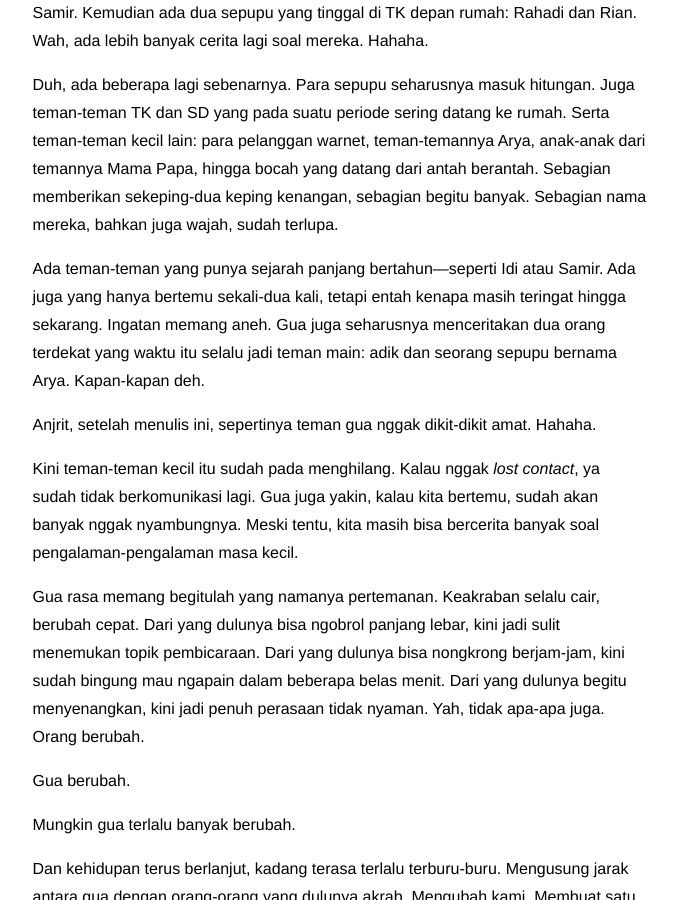
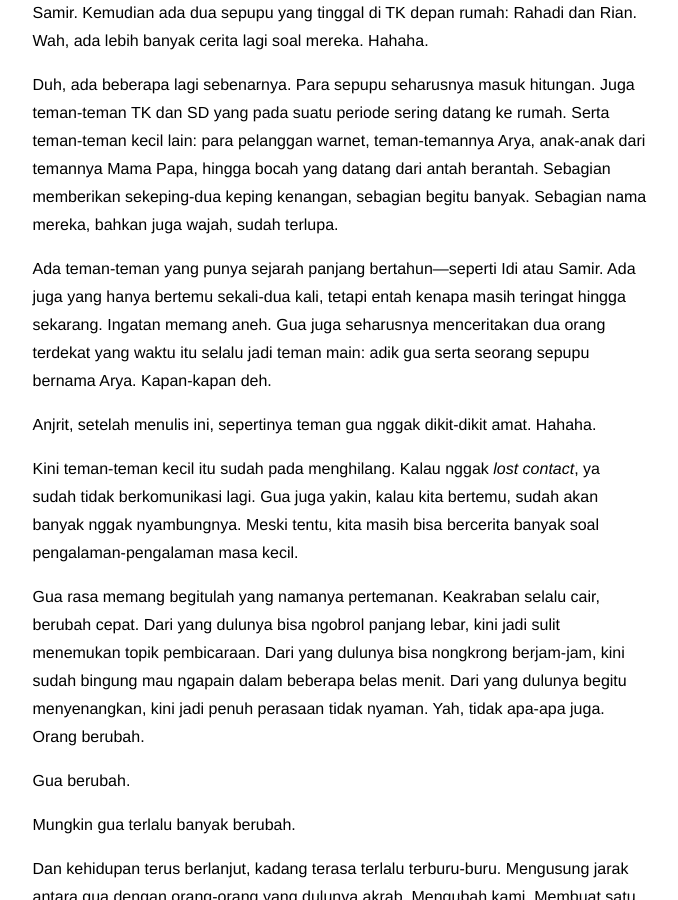
Before and after one commit to aminhanif/aminhanif.github.io, a Jekyll site: the page built from _posts/2023-05-11-sahabat-kecil.md, in a window 1280 px wide and 900 px high, scrolled down 1763 px. Shown: the whole window, without its empty margins (300-978 px from the left). Built offline with Jekyll 4.4.1, drawn with Linux system fonts in a browser that asks for light colours.

Commit message:
Update 2023-05-11-sahabat-kecil.md

```diff
--- a/_posts/2023-05-11-sahabat-kecil.md
+++ b/_posts/2023-05-11-sahabat-kecil.md
@@ -34,7 +34,7 @@ Teman-teman yang lebih dekat lagi pada masa itu adalah anak-anak tetangga: Idi d
 
 Duh, ada beberapa lagi sebenarnya. Para sepupu seharusnya masuk hitungan. Juga teman-teman TK dan SD yang pada suatu periode sering datang ke rumah. Serta teman-teman kecil lain: para pelanggan warnet, teman-temannya Arya, anak-anak dari temannya Mama Papa, hingga bocah yang datang dari antah berantah. Sebagian memberikan sekeping-dua keping kenangan, sebagian begitu banyak. Sebagian nama mereka, bahkan juga wajah, sudah terlupa.
 
-Ada teman-teman yang punya sejarah panjang bertahun---seperti Idi atau Samir. Ada juga yang hanya bertemu sekali-dua kali, tetapi entah kenapa masih teringat hingga sekarang. Ingatan memang aneh. Gua juga seharusnya menceritakan dua orang terdekat yang waktu itu selalu jadi teman main: adik dan seorang sepupu bernama Arya. Kapan-kapan deh.
+Ada teman-teman yang punya sejarah panjang bertahun---seperti Idi atau Samir. Ada juga yang hanya bertemu sekali-dua kali, tetapi entah kenapa masih teringat hingga sekarang. Ingatan memang aneh. Gua juga seharusnya menceritakan dua orang terdekat yang waktu itu selalu jadi teman main: adik gua serta seorang sepupu bernama Arya. Kapan-kapan deh.
 
 Anjrit, setelah menulis ini, sepertinya teman gua nggak dikit-dikit amat. Hahaha.
 
```
